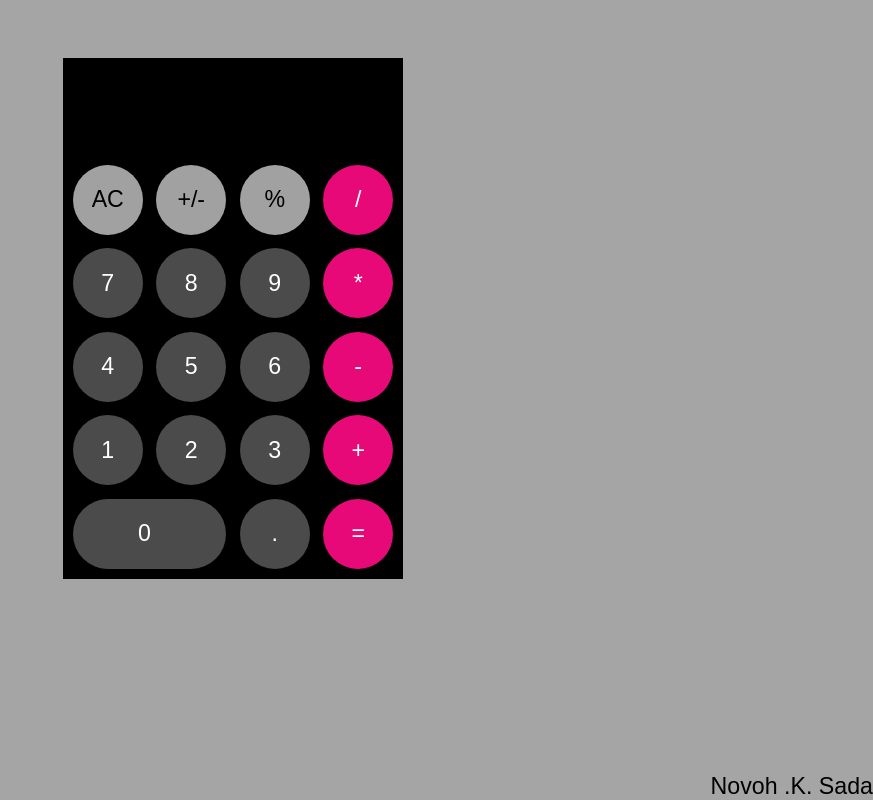
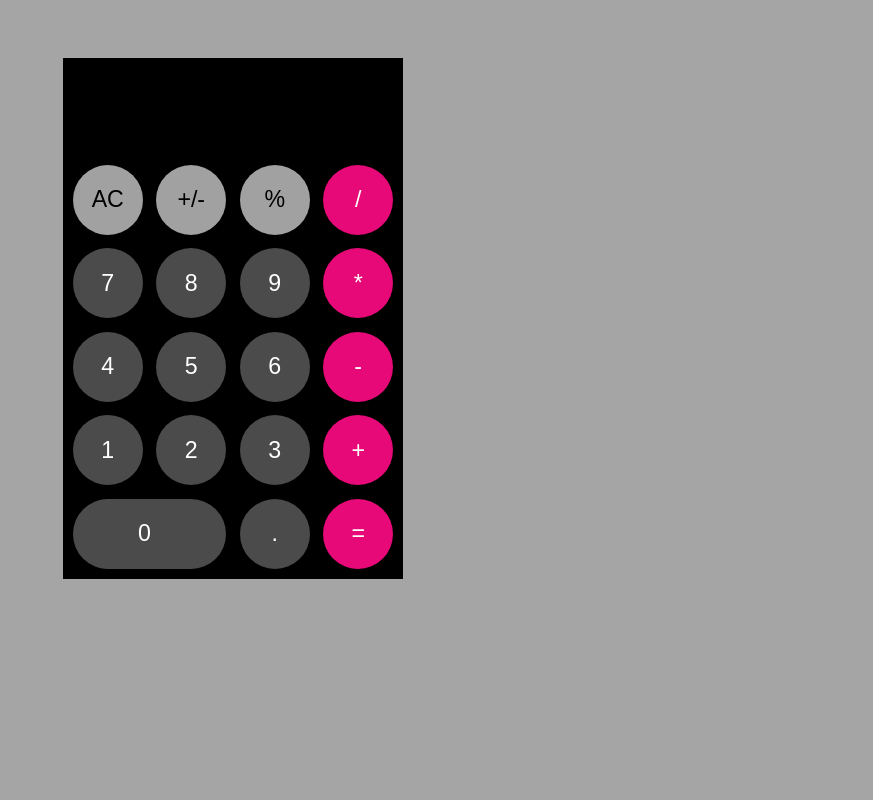
Before and after one commit to KelvinSada/Calculator, a plain HTML site: page index.html in a window 1280 px wide. Shown: the whole page, without its empty margins (407-1280 px from the left). Drawn offline with Linux system fonts and the light colour scheme.

Commit message:
New changes

```diff
--- a/index.html
+++ b/index.html
@@ -44,7 +44,6 @@
             <div class="symbols-yellow"data>=</div>
         </div>
     </div>
-    <p class="creator">Novoh .K. Sada</p>
     <script src ="script.js"></script>
 </body>
 </html>
```
